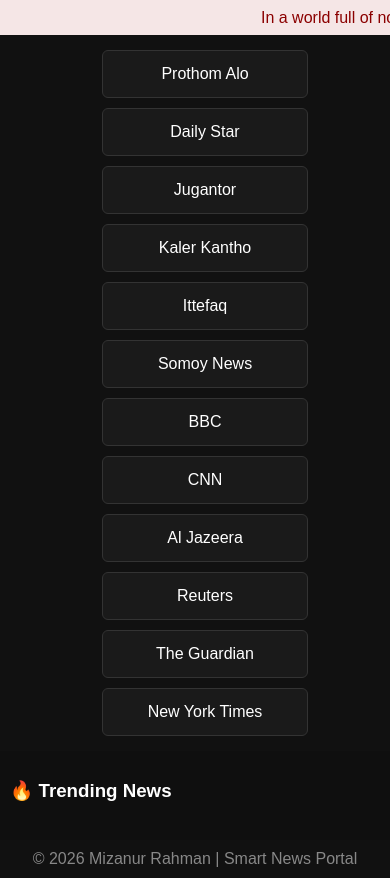
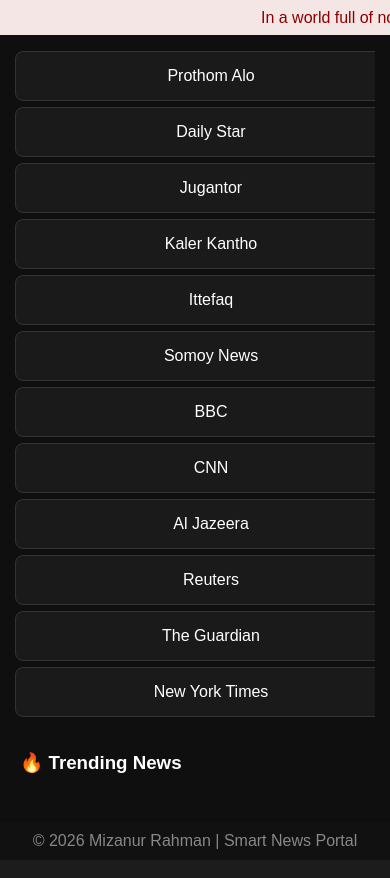
Before and after one commit to mizan918/news-ready-app, a Flask app: page / in a window 390 px wide; the page is wider, and only the part inside the window is pictured. Shown: the part 58-936 px from the top of that part. After the commit the page ends 907 px from the top of that part, so only its background shows below. Run offline with Flask 3, Linux system fonts and the light colour scheme; data that the repository does not hold is empty.

Commit message:
Update index.html

```diff
--- a/news_ready_app/templates/index.html
+++ b/news_ready_app/templates/index.html
@@ -6,11 +6,17 @@
 <title>Smart News Portal</title>
 
 <style>
+
 body {
     margin: 0;
     font-family: Arial, sans-serif;
     background: #0f0f0f;
     color: white;
+}
+
+/* GLOBAL CONTAINER (NEW FIX) */
+.wrapper {
+    padding: 0 15px; /* LEFT-RIGHT SPACE */
 }
 
 /* HEADER */
@@ -44,35 +50,39 @@
 /* LAYOUT */
 .container {
     display: flex;
+    margin-top: 10px;
 }
 
-/* LEFT SIDEBAR */
+/* SIDEBAR */
 .sidebar {
-    width: 250px;
+    width: 260px;
     background: #111;
+    border-radius: 8px;
+    overflow: hidden;
 }
 
 /* BUTTON */
 .paper-btn {
     display: block;
-    padding: 14px;
+    padding: 15px;
     border-bottom: 1px solid #333;
     text-align: center;
     text-decoration: none;
     color: white;
+    transition: 0.3s;
 }
 
 .paper-btn:hover {
     background: #8B0000;
 }
 
-/* RIGHT SIDE (NETFLIX STYLE) */
+/* RIGHT CONTENT */
 .content {
     flex: 1;
-    padding: 20px;
+    padding: 10px 15px;
 }
 
-/* CARDS */
+/* NETFLIX CARDS */
 .card-row {
     display: flex;
     overflow-x: auto;
@@ -107,7 +117,7 @@
     font-weight: bold;
 }
 
-/* MOBILE */
+/* ================= MOBILE FIX ================= */
 @media (max-width: 768px) {
 
     .container {
@@ -116,22 +126,21 @@
 
     .sidebar {
         width: 100%;
-        display: flex;
-        flex-wrap: wrap;
-        justify-content: center;
-        padding: 10px;
+        background: transparent;
     }
 
+    /* FULL WIDTH BUTTON FIX */
     .paper-btn {
-        width: 45%;
-        margin: 5px;
+        width: 100%;
+        margin: 6px 0;
+        border-radius: 8px;
+        background: #1a1a1a;
         border: 1px solid #333;
-        border-radius: 6px;
-        background: #1a1a1a;
+        font-size: 16px;
     }
 
     .content {
-        padding: 10px;
+        padding: 10px 5px;
     }
 
     .card-row {
@@ -142,6 +151,7 @@
         width: 100%;
     }
 }
+/* ============================================= */
 
 /* FOOTER */
 .footer {
@@ -149,10 +159,12 @@
     padding: 10px;
     background: #111;
     color: #888;
+    margin-top: 10px;
 }
+
 </style>
+</head>
 
-</head>
 <body>
 
 <div class="header">
@@ -166,6 +178,8 @@
 My heart belongs to you forever 💖
 </span>
 </div>
+
+<div class="wrapper">
 
 <div class="container">
 
@@ -198,6 +212,8 @@
 
 </div>
 
+</div>
+
 <div class="footer">
 © 2026 Mizanur Rahman | Smart News Portal
 </div>
```
